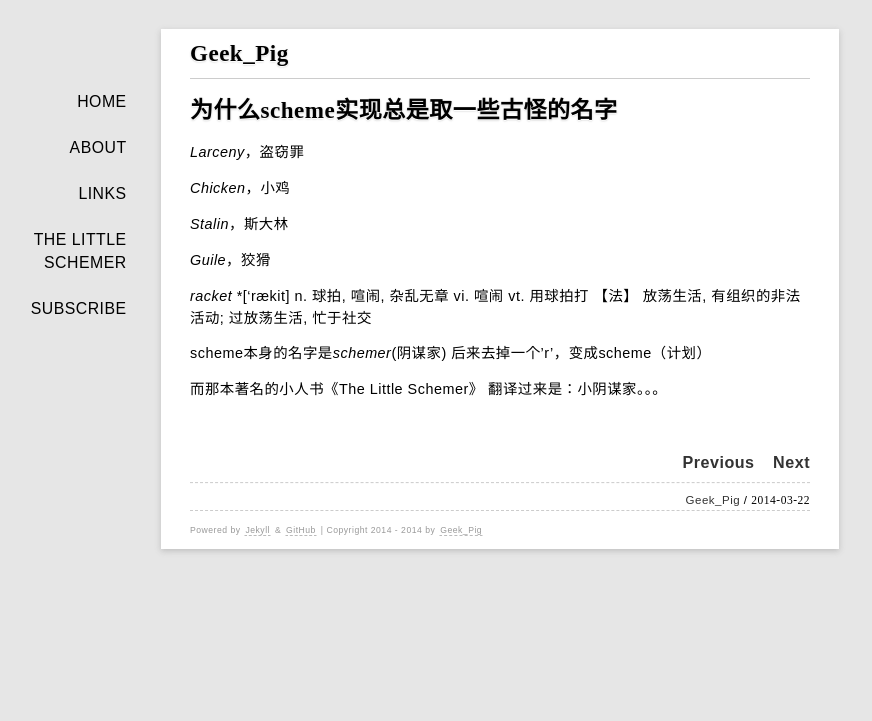
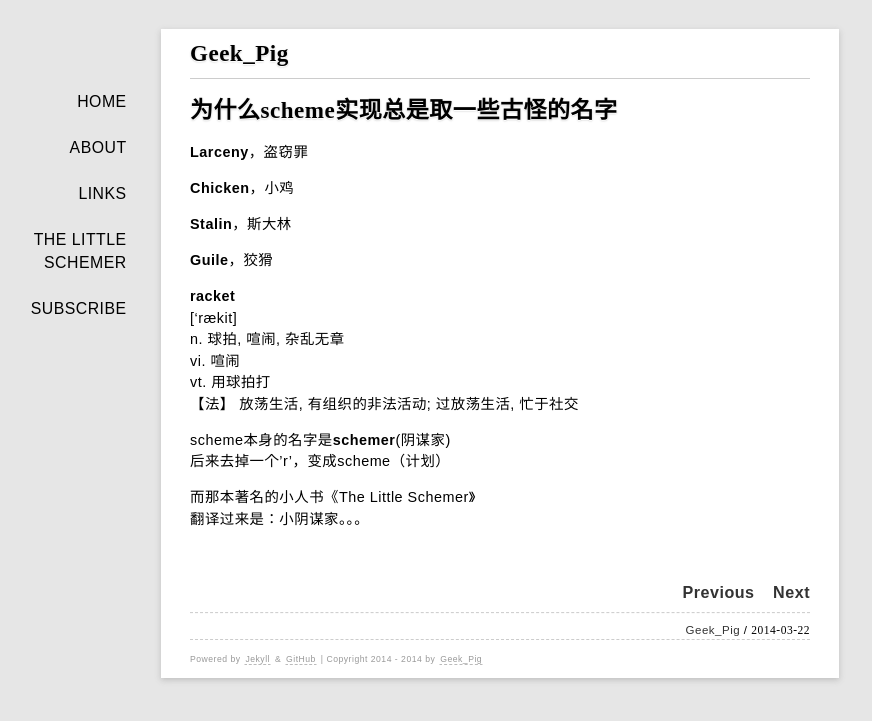
Before and after one commit to rhuichao/uternet.github.io, a Jekyll site: the page built from _posts/2014-03-22-scheme-name.md, in a window 1280 px wide. Shown: the top 721 px of the page, without its empty margins (140-1012 px from the left). Built offline with Jekyll 4.4.1, drawn with Linux system fonts in a browser that asks for light colours; some web fonts are replaced; Markdown is read by kramdown in place of the engine named in the settings.

Commit message:
new document posted

```diff
--- a/_posts/2014-03-22-scheme-name.md
+++ b/_posts/2014-03-22-scheme-name.md
@@ -3,22 +3,22 @@
 title:  为什么scheme实现总是取一些古怪的名字
 date:   2014-03-22
 ---
-*Larceny*，盗窃罪
+**Larceny**，盗窃罪
 
-*Chicken*，小鸡
+**Chicken**，小鸡
 
-*Stalin*，斯大林
+**Stalin**，斯大林
 
-*Guile*，狡猾
+**Guile**，狡猾
 
-*racket*
-*['rækit]
+**racket**
+['rækit]
 n. 球拍, 喧闹, 杂乱无章
 vi. 喧闹
 vt. 用球拍打
 【法】 放荡生活, 有组织的非法活动; 过放荡生活, 忙于社交
 
-scheme本身的名字是*schemer*(阴谋家)
+scheme本身的名字是**schemer**(阴谋家)
 后来去掉一个'r'，变成scheme（计划）
 
 而那本著名的小人书《The Little Schemer》
```
